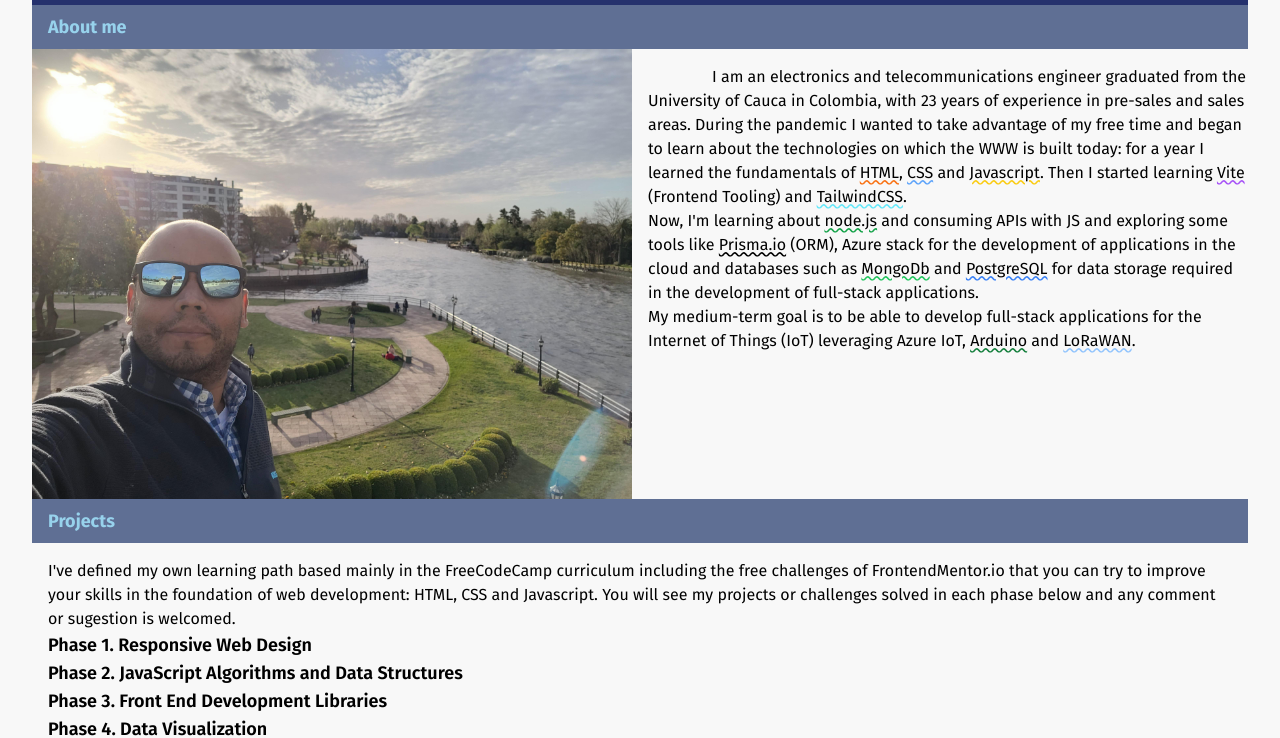
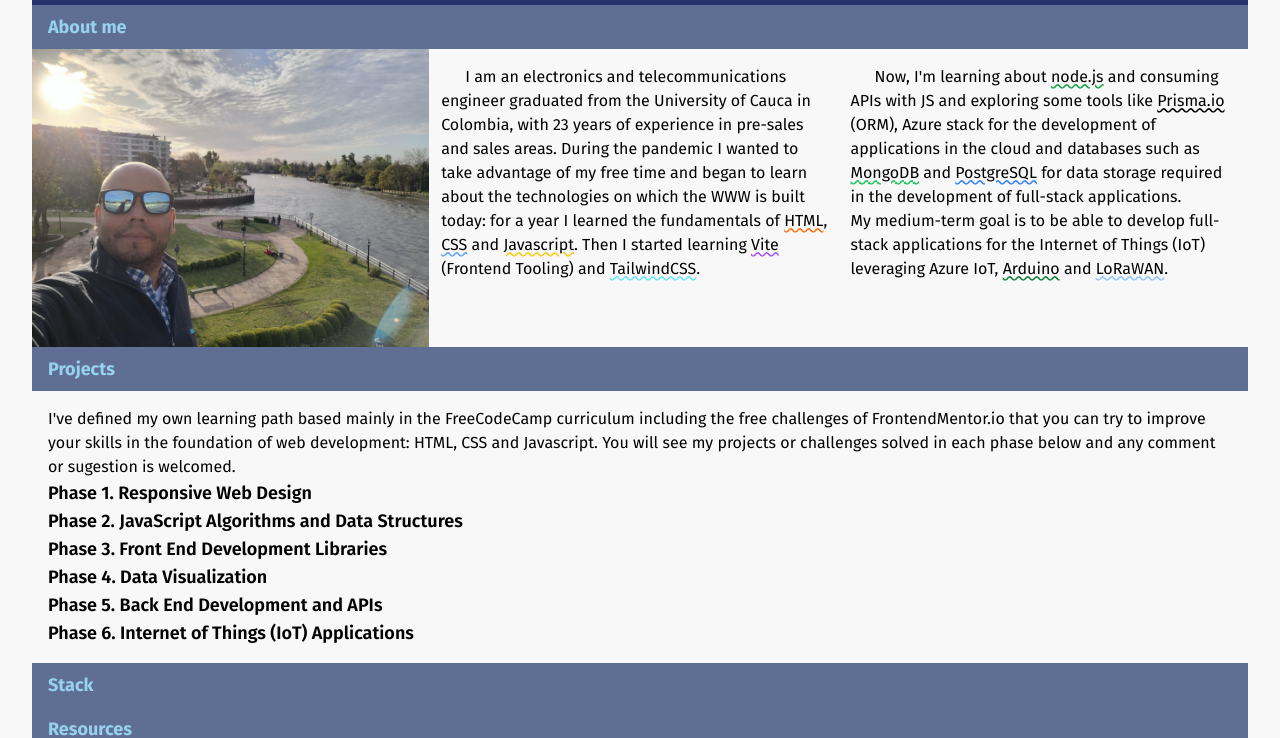
Before and after one commit to gusanchefullstack/gusanchefullstackdev-landing, a website built with Vite: page index.html in a window 1280 px wide. Shown: the part 71-809 px from the top of the page. Built offline with nearby package versions, Linux system fonts and the light colour scheme.

Commit message:
3 columns for aboutme

```diff
--- a/index.html
+++ b/index.html
@@ -56,13 +56,13 @@
         >
           About me
         </h2>
-        <div class="flex space-x-4">
+        <div class="flex space-x-3">
           <img
-            class="w-1/2 overflow-hidden"
+            class="w-1/3 overflow-hidden"
             src="gusanche_picture.jpg"
             alt="Gustavo Sanchez"
           />
-          <p class="w-1/2 py-4 indent-16">
+          <p class="w-1/3 py-4 pr-2 indent-6">
             I am an electronics and telecommunications engineer graduated from
             the University of Cauca in Colombia, with 23 years of experience in
             pre-sales and sales areas. During the pandemic I wanted to take
@@ -70,13 +70,14 @@
             on which the WWW is built today: for a year I learned the
             fundamentals of <span class="underline decoration-orange-500 decoration-wavy">HTML</span>, <span class="underline decoration-blue-400 decoration-wavy">CSS</span> and <span class="underline decoration-yellow-400 decoration-wavy">Javascript</span>. Then I started learning
             <span class="underline decoration-purple-500 decoration-wavy">Vite</span> (Frontend Tooling) and <span class="underline decoration-cyan-300 decoration-wavy">TailwindCSS</span>. <br />
-            Now, I'm learning about <span class="underline decoration-green-600 decoration-wavy">node.js</span> and consuming APIs with JS and
+          </p>
+          <p class="w-1/3 py-4 pr-4 indent-6">Now, I'm learning about <span class="underline decoration-green-600 decoration-wavy">node.js</span> and consuming APIs with JS and
             exploring some tools like <span class="underline decoration-black decoration-wavy">Prisma.io</span> (ORM), <span>Azure</span> stack for the
             development of applications in the cloud and databases such as
-            <span class="underline decoration-green-500 decoration-wavy">MongoDb</span> and <span class="underline decoration-blue-500 decoration-wavy">PostgreSQL</span> for data storage required in the development
+            <span class="underline decoration-green-500 decoration-wavy">MongoDB</span> and <span class="underline decoration-blue-500 decoration-wavy">PostgreSQL</span> for data storage required in the development
             of full-stack applications. <br />
-            My medium-term goal is to be able to develop full-stack applications
-            for the Internet of Things (IoT) leveraging Azure IoT, <span class="underline decoration-green-700 decoration-wavy">Arduino</span> and <span class="underline decoration-blue-300 decoration-wavy">LoRaWAN</span>.
+              My medium-term goal is to be able to develop full-stack applications
+              for the Internet of Things (IoT) leveraging Azure IoT, <span class="underline decoration-green-700 decoration-wavy">Arduino</span> and <span class="underline decoration-blue-300 decoration-wavy">LoRaWAN</span>.
           </p>
         </div>
         <h2 id="projects" class="section-bar">Projects</h2>
```
